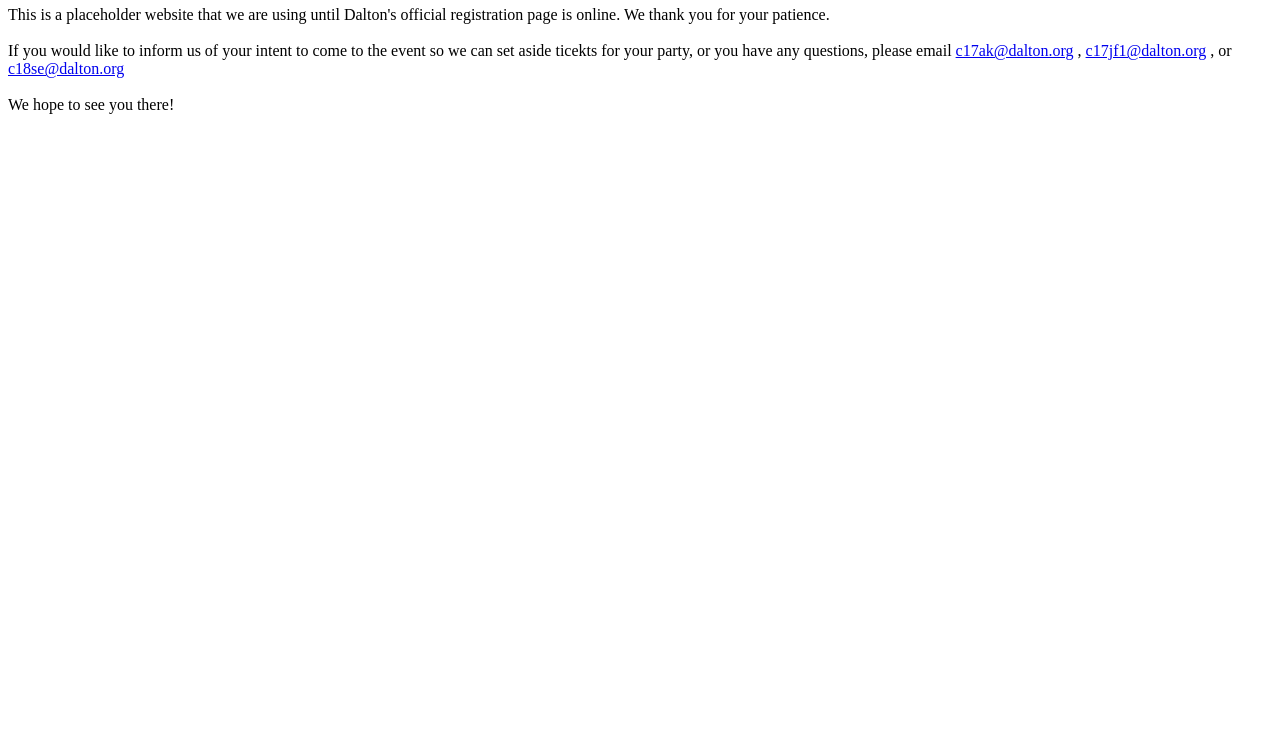
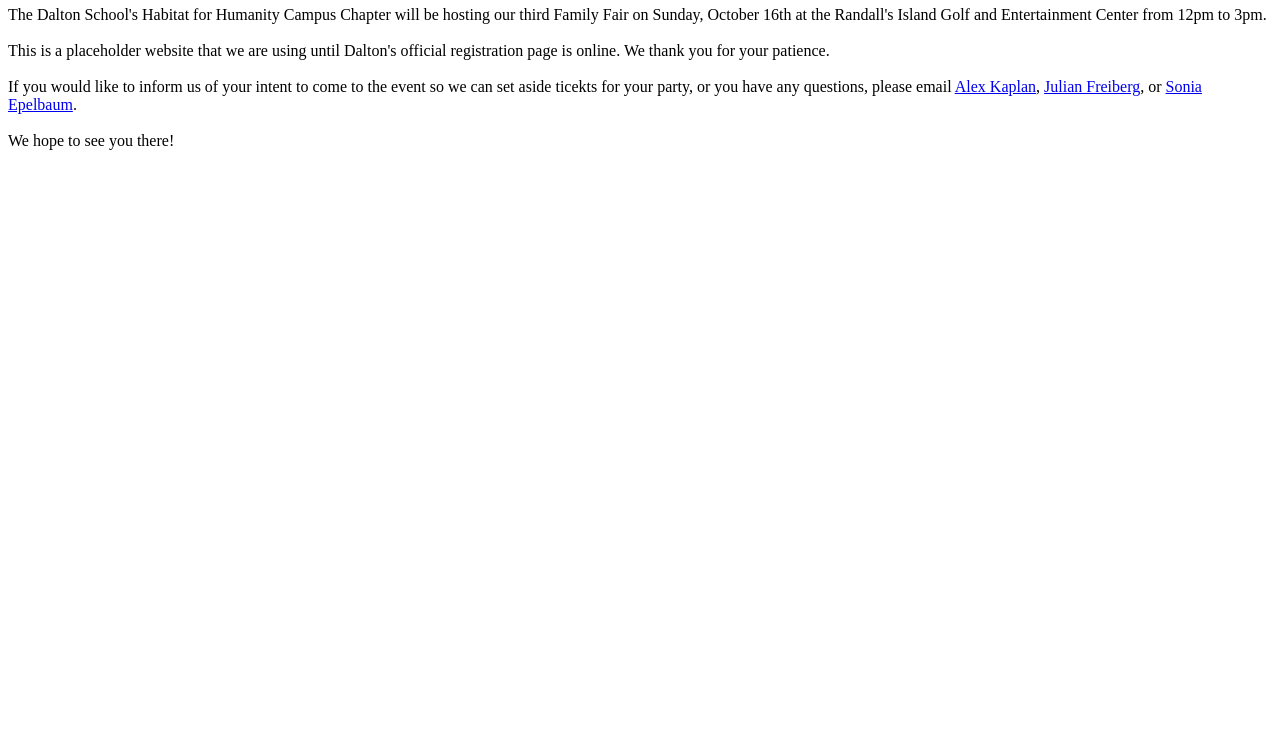
Before and after one commit to alkaplan/alkaplan.github.io, a plain HTML site: page index.html in a window 1280 px wide. Shown: the part 60-800 px from the top of the page. Drawn offline with Linux system fonts and the light colour scheme.

Commit message:
updated index

```diff
--- a/index.html
+++ b/index.html
@@ -1,7 +1,10 @@
 <h1>Welcome to the Habitat for Humanity Family Fair Website!</h1>
+
+The Dalton School's Habitat for Humanity Campus Chapter will be hosting our third Family Fair on Sunday, October 16th at the Randall's Island Golf and Entertainment Center from 12pm to 3pm.<br><br>
 
 This is a placeholder website that we are using until Dalton's official registration page is online.  We thank you for your patience.<br><br>
 
-If you  would like to inform us of your intent to come to the event so we can set aside ticekts for your party, or you have any questions, please email <A HREF="mailto:c17ak@dalton.org">c17ak@dalton.org</A> , <A HREF="mailto:c17jf1@dalton.org">c17jf1@dalton.org</A> , or <A HREF="mailto:c18se@dalton.org">c18se@dalton.org</A><br><br>
+
+If you  would like to inform us of your intent to come to the event so we can set aside ticekts for your party, or you have any questions, please email <A HREF="mailto:c17ak@dalton.org">Alex Kaplan</A>, <A HREF="mailto:c17jf1@dalton.org">Julian Freiberg</A>, or <A HREF="mailto:c18se@dalton.org">Sonia Epelbaum</A>.<br><br>
 
 We hope to see you there!
```
